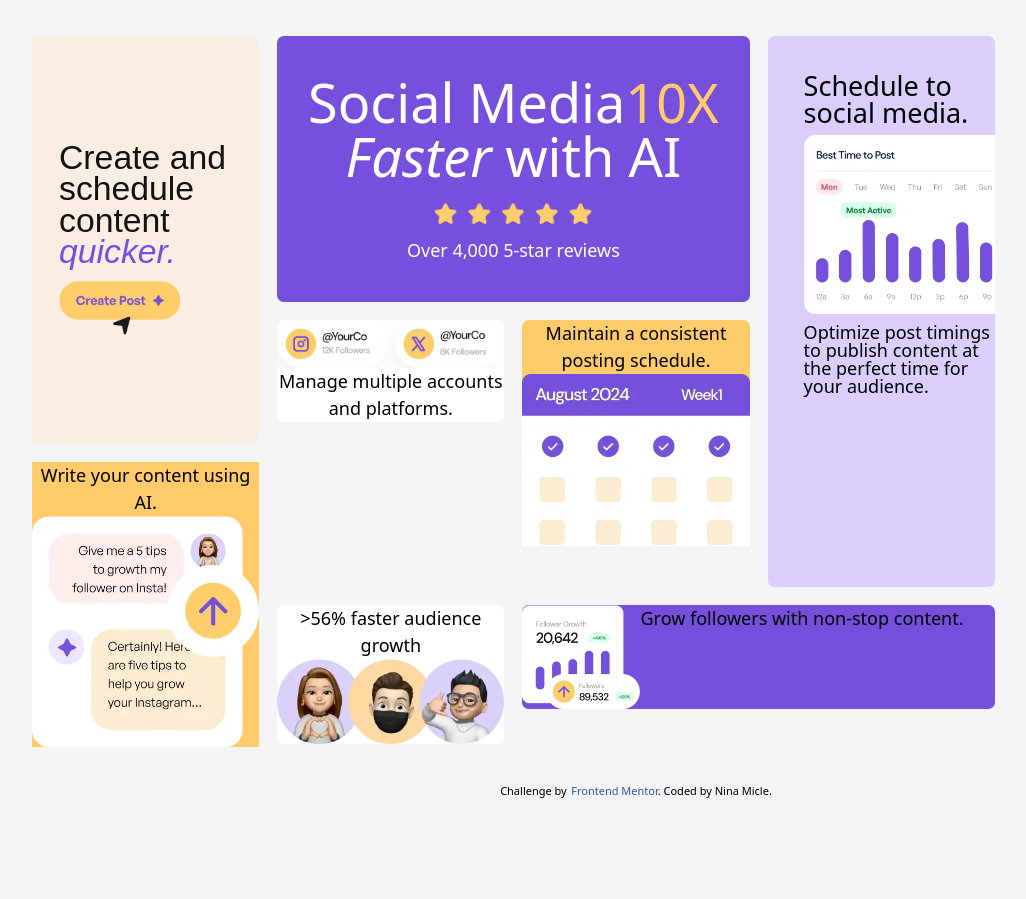
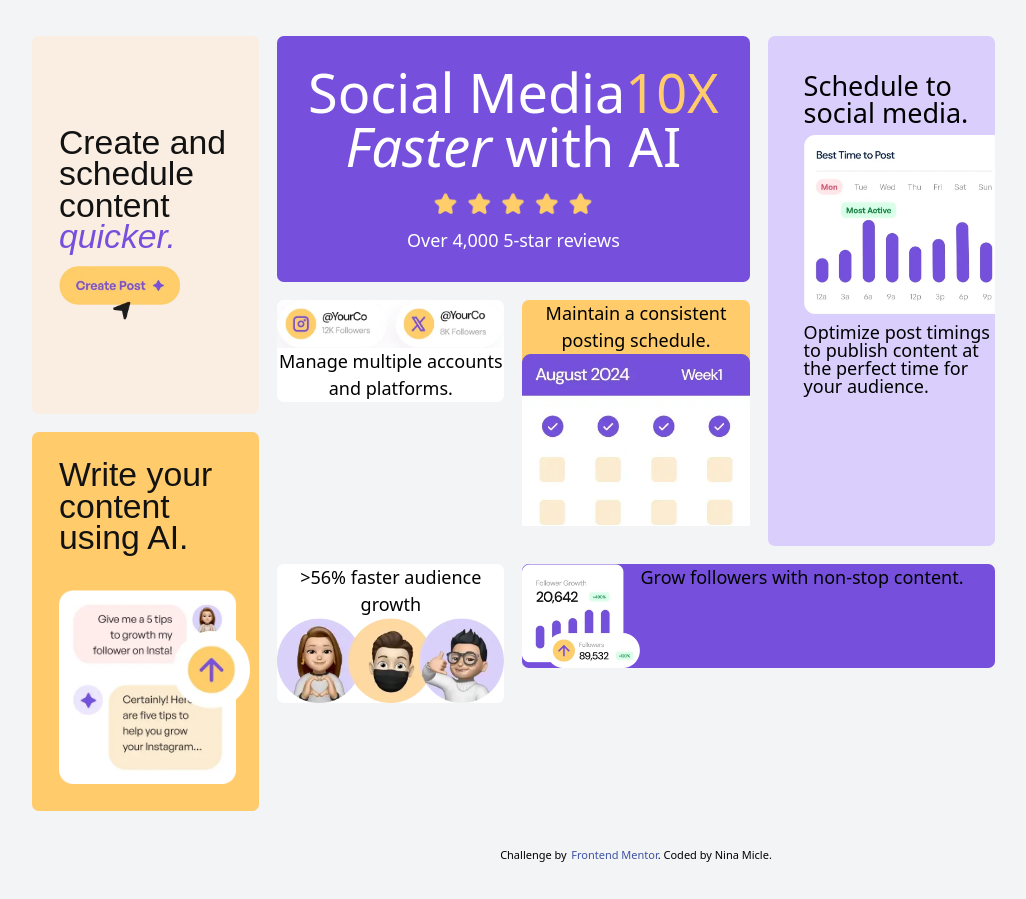
Before and after one commit to ninamicle/bento-grid-fm, a React (Vite) app in the folder bento-grid/: page / in a window 1280 px wide. Shown: the whole page, without its empty margins (4-1030 px from the left). Before the commit the page ends 835 px from the top, so only its background shows below. Built offline with nearby package versions, Linux system fonts and the light colour scheme; a web font is replaced by a local one.

Commit message:
refactor FourthtemGrid component for improved structure and styling

```diff
--- a/bento-grid/src/App.tsx
+++ b/bento-grid/src/App.tsx
@@ -15,7 +15,7 @@ function App() {
         <div
           className="grid grid-cols-1 grid-rows-7 grid-flow-col
          md:grid-cols-1 md:grid-rows-7 md:grid-flow-col
-         lg:grid-cols-5 lg:grid-rows-5 gap-4"
+         lg:grid-cols-5 lg:grid-rows-6 gap-4"
         >
           <div className="row-span-3">
             <FirstItemGrid />
--- a/bento-grid/src/components/FourthtemGrid.tsx
+++ b/bento-grid/src/components/FourthtemGrid.tsx
@@ -1,10 +1,24 @@
 const FourthtemGrid = () => {
   return (
-    <div className="bg-yellow-500">
-      Write your content using AI.
-      <img src="/images/illustration-ai-content.webp" alt="AI" />
+    <div className="bg-yellow-500 rounded-md py-6 flex flex-col justify-center items-center gap-8 text-3xl h-full">
+      <ContentText />
+      <ContentImage />
     </div>
   );
 };
 
+const ContentText = () => (
+  <div className="flex flex-col leading-7">
+    <div className="text-start leading-7 font-dm-medium text-black px-6">
+      Write your content using AI.
+    </div>
+  </div>
+);
+
+const ContentImage = () => (
+  <div className="w-full pl-6 pr-2">
+    <img src="/images/illustration-ai-content.webp" alt="AI" />
+  </div>
+);
+
 export default FourthtemGrid;
```
